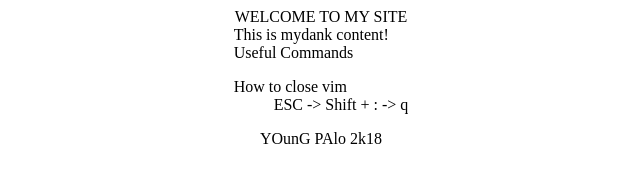
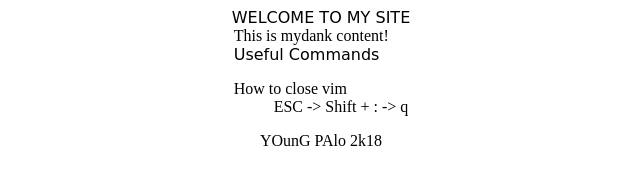
Before and after one commit to juniorpalo/cmd-website, a plain HTML site: page index.html in a window 1280 px wide. Shown: the whole page, without its empty margins (319-959 px from the left). Drawn offline with Linux system fonts and the light colour scheme.

Commit message:
changed header font

```diff
--- a/index.css
+++ b/index.css
@@ -3,3 +3,6 @@
 	align-items: center;
 	flex-direction: column;
 }
+header:first-child{
+	font-family: cursive;
+}
```
